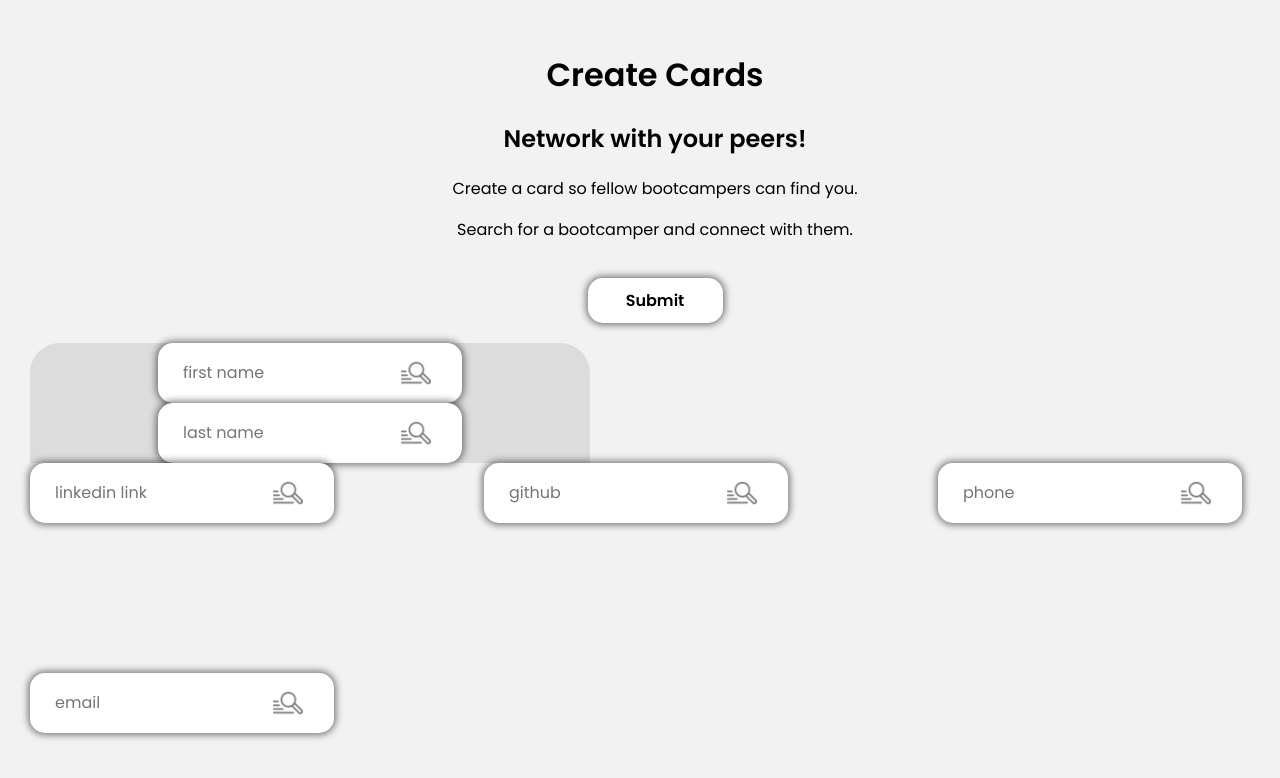
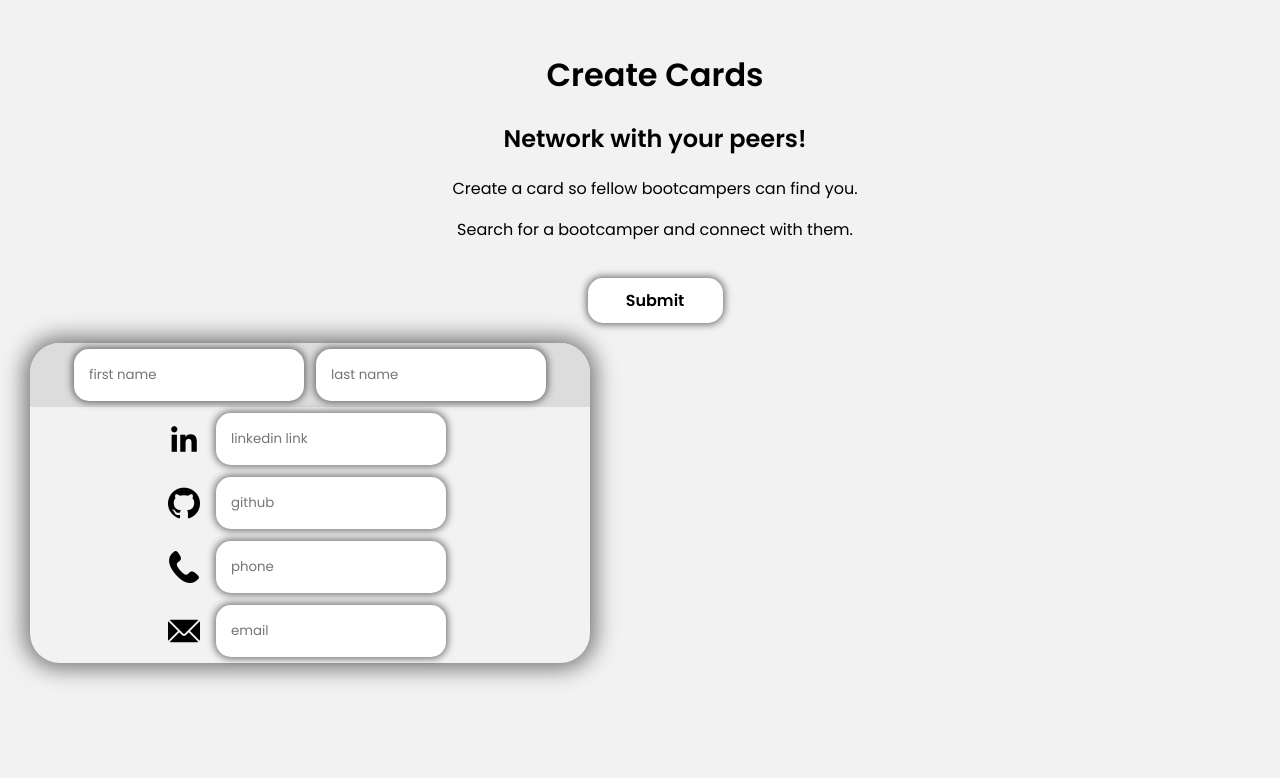
Before and after one commit to SchoolOfCode/bc13_w9_project-frontend-the-train-ees, a React (Create React App) app in the folder train-ees/: page / in a window 1280 px wide. Both pictures are taken after typing "Sample" into the empty fields and a click on the button "+ New Card". Shown: the top 778 px of the page. Built offline with nearby package versions, Linux system fonts and the light colour scheme.

Commit message:
styled create card

```diff
--- a/train-ees/src/components/createCard/index.css
+++ b/train-ees/src/components/createCard/index.css
@@ -0,0 +1,11 @@
+input{
+    height: 2.5rem;
+    width: 13rem;
+    border-radius: 15px;
+    padding-left: 10px;
+    outline: 0;
+    box-shadow: 0px 0px 7px 2px rgba(0, 0, 0, 0.5);
+    border: 5px solid transparent;
+    margin: 6px;
+    transition: 0.5s;
+}
--- a/train-ees/src/components/createCard/index.js
+++ b/train-ees/src/components/createCard/index.js
@@ -1,19 +1,34 @@
 import './index.css'
+import './index.css'
+import email from '../images/email.png'
+import phone from '../images/phone.png'
+import github from '../images/github.png'
+import linkedin from '../images/linkedin.png'
+import user from '../images/user.png'
 
 export default function CreateCard(props){
 
     return(
-        <div className='createCard'>
+        <div className='discoverCard'>
             <div className='cardHeader'>
                 <input type='text' placeholder='first name' onChange={(e)=>{props.firstNameChange(e.target.value)}}/>
                 <input type='text' placeholder='last name' onChange={(e) => {props.lastNameChange(e.target.value) }} />
             </div>
             <div className='cardBody'>
-                <input type='text' placeholder='linkedin link' onChange={(e) => {props.linkedinChange(e.target.value) }} />
-                <input type='text' placeholder='github' onChange={(e) => { props.githubChange(e.target.value) }} />
-                <input type='text' placeholder='phone' onChange={(e) => { props.phoneChange(e.target.value) }} />
-                <input type='text' placeholder='email' onChange={(e) => { props.emailChange(e.target.value) }} />
-
+                <div className='mediaItems'>
+                    <div className='linkedin'>
+                        <img src={linkedin} alt="linkedin" /><input type='text' placeholder='linkedin link' onChange={(e) => {props.linkedinChange(e.target.value) }} />
+                    </div>
+                    <div className='github'>
+                        <img src={github} alt="github" /><input type='text' placeholder='github' onChange={(e) => { props.githubChange(e.target.value) }} />
+                    </div>
+                    <div className='phone'>
+                        <img src={phone} alt="phone" /><input type='text' placeholder='phone' onChange={(e) => { props.phoneChange(e.target.value) }} />
+                    </div>
+                    <div className='email'>
+                        <img src={email} alt="email" /><input type='text' placeholder='email' onChange={(e) => { props.emailChange(e.target.value) }} />
+                    </div>
+                </div>
             </div>
         </div>
     )
--- a/train-ees/src/components/discoverPage/index.css
+++ b/train-ees/src/components/discoverPage/index.css
@@ -57,7 +57,7 @@ div.purpleSection img {
     border-radius: 30px 0px 0px 30px;
 }
 
-input{
+.inputSearch{
     width: 17rem;
     height: 3rem;
     border-radius: 15px;
@@ -73,7 +73,7 @@ input{
     outline: 0;
 }
 
-input:hover {
+.inputSearch:hover {
     transition: 0.5s;
     border: 5px solid rgb(211, 66, 167);
     outline: 0;
--- a/train-ees/src/components/discoverPage/index.js
+++ b/train-ees/src/components/discoverPage/index.js
@@ -41,7 +41,7 @@ export default function DiscoverPage({handleClick}){
                     Search for a bootcamper and connect with them.</p>
                 </div>
                 <div className='searchInput'>
-                <input type='text' placeholder="Search By Name" onKeyDown={async(e)=>{await handleKeyDown(e)}}/>
+                <input type='text' className="inputSearch" placeholder="Search By Name" onKeyDown={async(e)=>{await handleKeyDown(e)}}/>
                 </div>
             </div>
             <div className='cardDisplay'>
```
